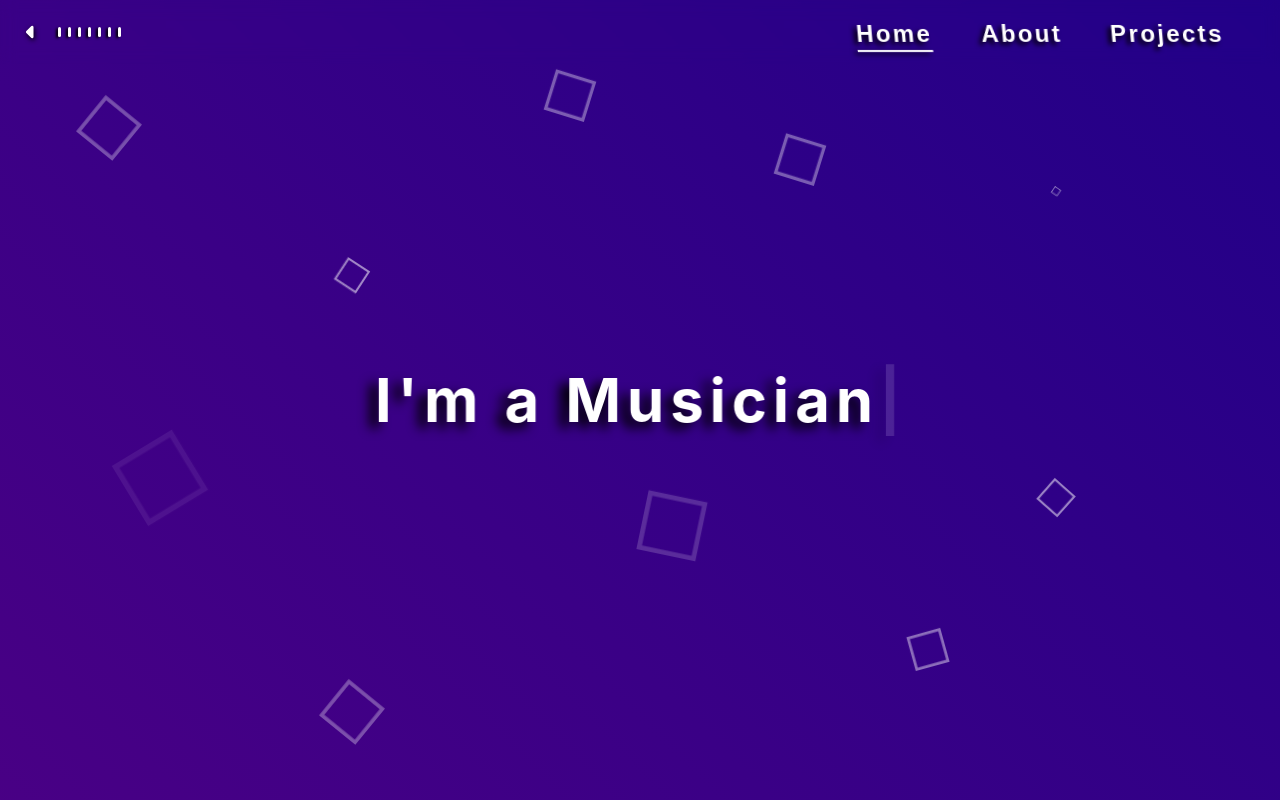
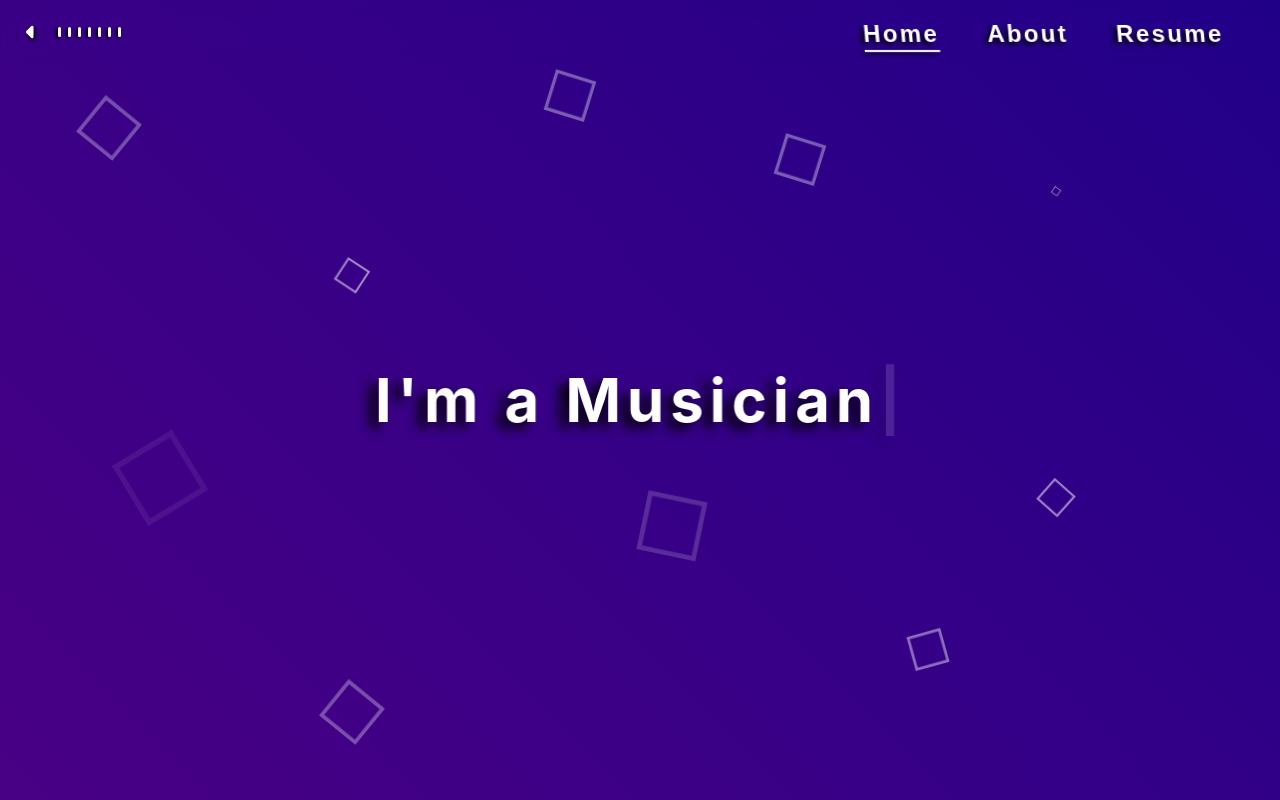
Before and after one commit to Carlosvann45/My-Portfolio-Site, a React (Create React App) app: page / in a window 1280 px wide. Built offline with nearby package versions, Linux system fonts and the light colour scheme.

Commit message:
switch third header link from projacts to resume

```diff
--- a/src/components/header/Header.js
+++ b/src/components/header/Header.js
@@ -30,7 +30,7 @@ const Header = () => {
     const url = window.location.href;
 
     if (url.includes('/about')) setNavSelected('about');
-    else if (url.includes('/projects')) setNavSelected('projects');
+    else if (url.includes('/resume')) setNavSelected('resume');
     else if (url.includes('/login') || url.includes('/admin')) setNavSelected('');
     else setNavSelected('home');
   }, [locationChange]);
@@ -241,10 +241,10 @@ const Header = () => {
           <li className={classes.bottomItem}>
             <button
               type="button"
-              className={navSelected === 'projects' ? classes.navSelected : classes.navLink}
-              onClick={() => { setLocationChange(!locationChange); navigate('/projects'); }}
+              className={navSelected === 'resume' ? classes.navSelected : classes.navLink}
+              onClick={() => { setLocationChange(!locationChange); navigate('/resume'); }}
             >
-              Projects
+              Resume
             </button>
           </li>
         </ul>
```
